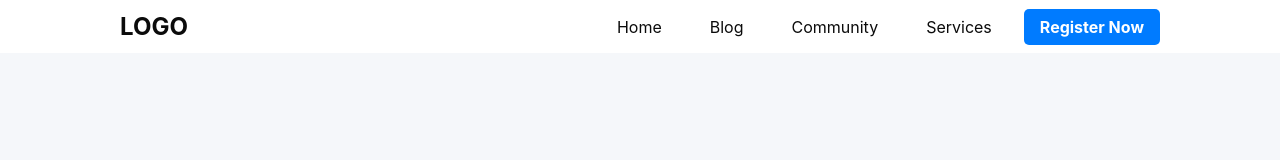
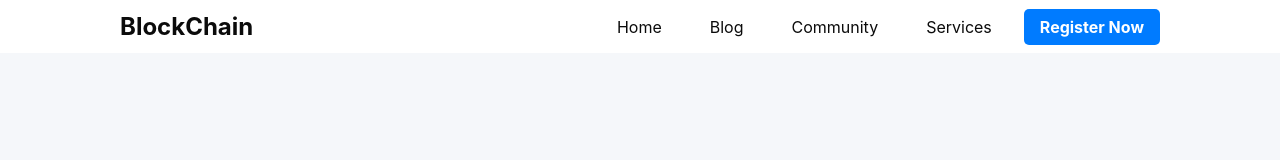
Before and after one commit to iamrumain/Assignment-01, a plain HTML site: page index.html in a window 1280 px wide. Shown: the top 160 px of the page. Drawn offline with Linux system fonts and the light colour scheme.

Commit message:
Update index.html

```diff
--- a/index.html
+++ b/index.html
@@ -13,7 +13,7 @@
     <!-- Navbar Section -->
     <nav class="navbar">
         <div class="logo">
-            <a href="#">LOGO</a>
+            <a href="#">BlockChain</a>
         </div>
         <div class="hamburger" onclick="toggleMenu()">
             <i class="fa fa-bars"></i>
```
